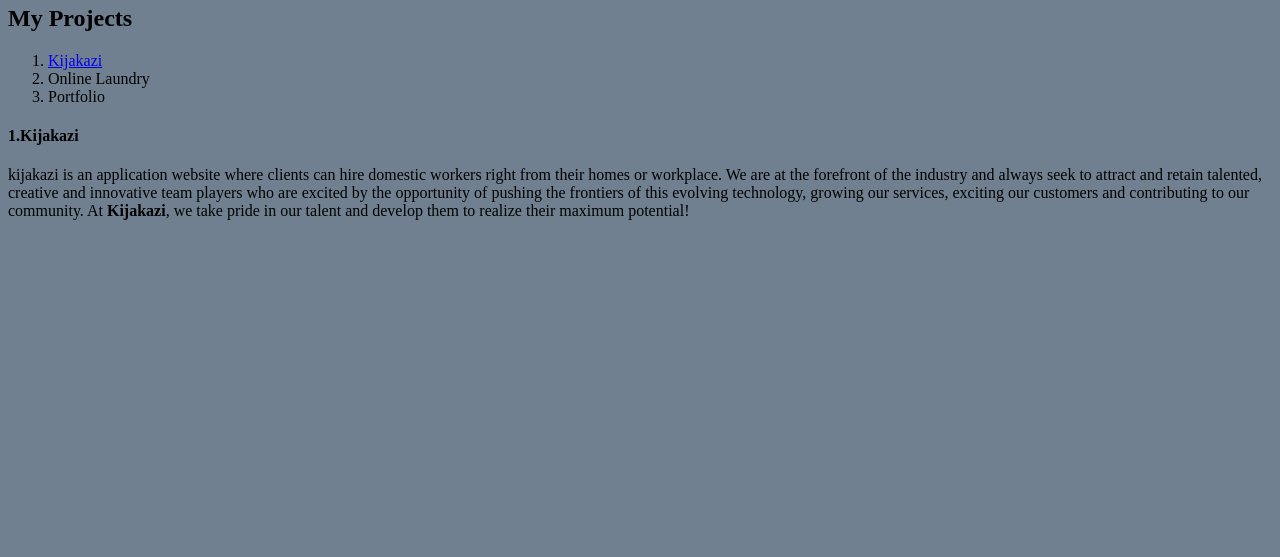
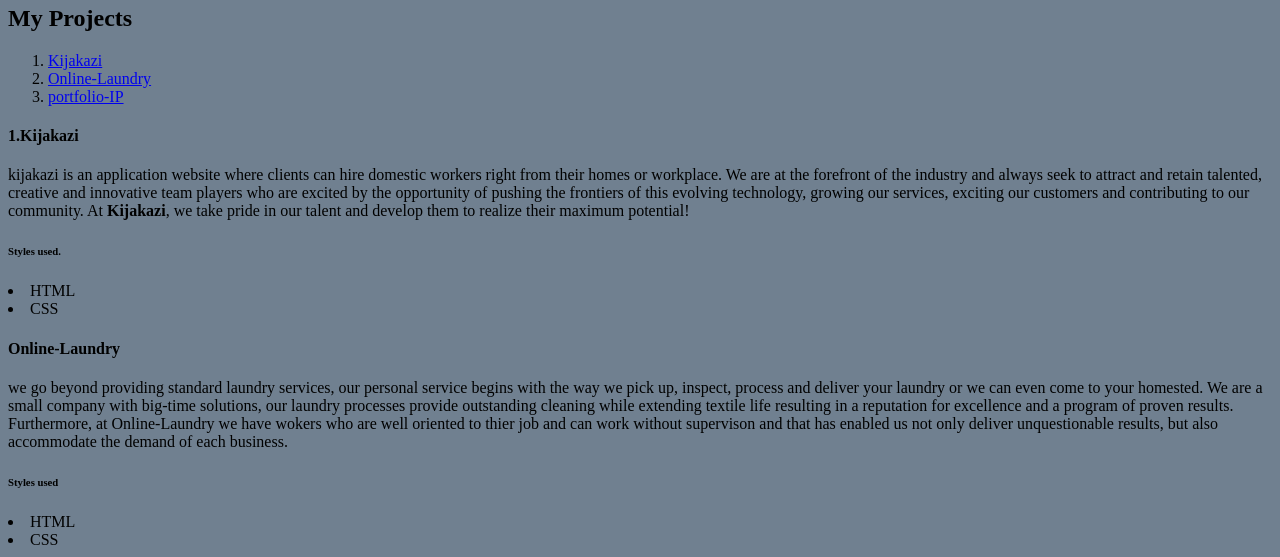
Before and after one commit to candycrushpro/portfolio-IP, a plain HTML site: page index.html in a window 1280 px wide. Shown: the part 600-1157 px from the top of the page. Before the commit the page ends 836 px from the top, so only its background shows below. Drawn offline with Linux system fonts and the light colour scheme.

Commit message:
styles used on html

```diff
--- a/index.html
+++ b/index.html
@@ -34,12 +34,21 @@
         <h2>My Projects</h2>
         <ol>
             <li><a href="https://candycrushpro.github.io/Bradley/">Kijakazi</a></li>
-            <li>Online Laundry</li>
-            <li>Portfolio</li>
+            <li><a href="https://shack1234.github.io/Online-Laundry">Online-Laundry</a></li>
+            <li><a href=" https://candycrushpro.github.io/portfolio-IP/">portfolio-IP</a></li>
         </ol>
         <h4>1.Kijakazi</h4>
         <p>kijakazi is an application website where clients can hire domestic workers right from their homes or workplace. We are at the forefront of the industry and always seek to attract and retain talented, creative and innovative team players who are excited by the opportunity of pushing the frontiers of this evolving technology, growing our services, exciting our customers and contributing to our community. At <strong>Kijakazi</strong>, we take pride in our talent and develop them to realize their maximum potential!</p>
-
+        <h6>Styles used.</h6>
+        <li>HTML</li>
+        <li>CSS</li>
+        <h4>Online-Laundry</h4>
+        <p>we go beyond providing standard laundry services, our personal service begins with the way we pick up, inspect, process and deliver your laundry or we can even come to your homested.
+            We are a small company with big-time solutions, our laundry processes provide outstanding cleaning while extending textile life resulting in a reputation for excellence and a program of proven results.
+            Furthermore, at Online-Laundry we have wokers who are well oriented to thier job and can work without supervison and that has enabled us not only deliver unquestionable results, but also accommodate the demand of each business.</p>
+            <h6>Styles used</h6>
+            <li>HTML</li>
+            <li>CSS</li>
 
 
     </div>
--- a/styles.css
+++ b/styles.css
@@ -1,5 +1,6 @@
 body{
     background-color: slategrey;
+
 }
 #home{
     background-image: url('https://globalsouthafricans.net/wp-content/uploads/2018/10/Best-Photographers-in-Africa.jpg');
```
